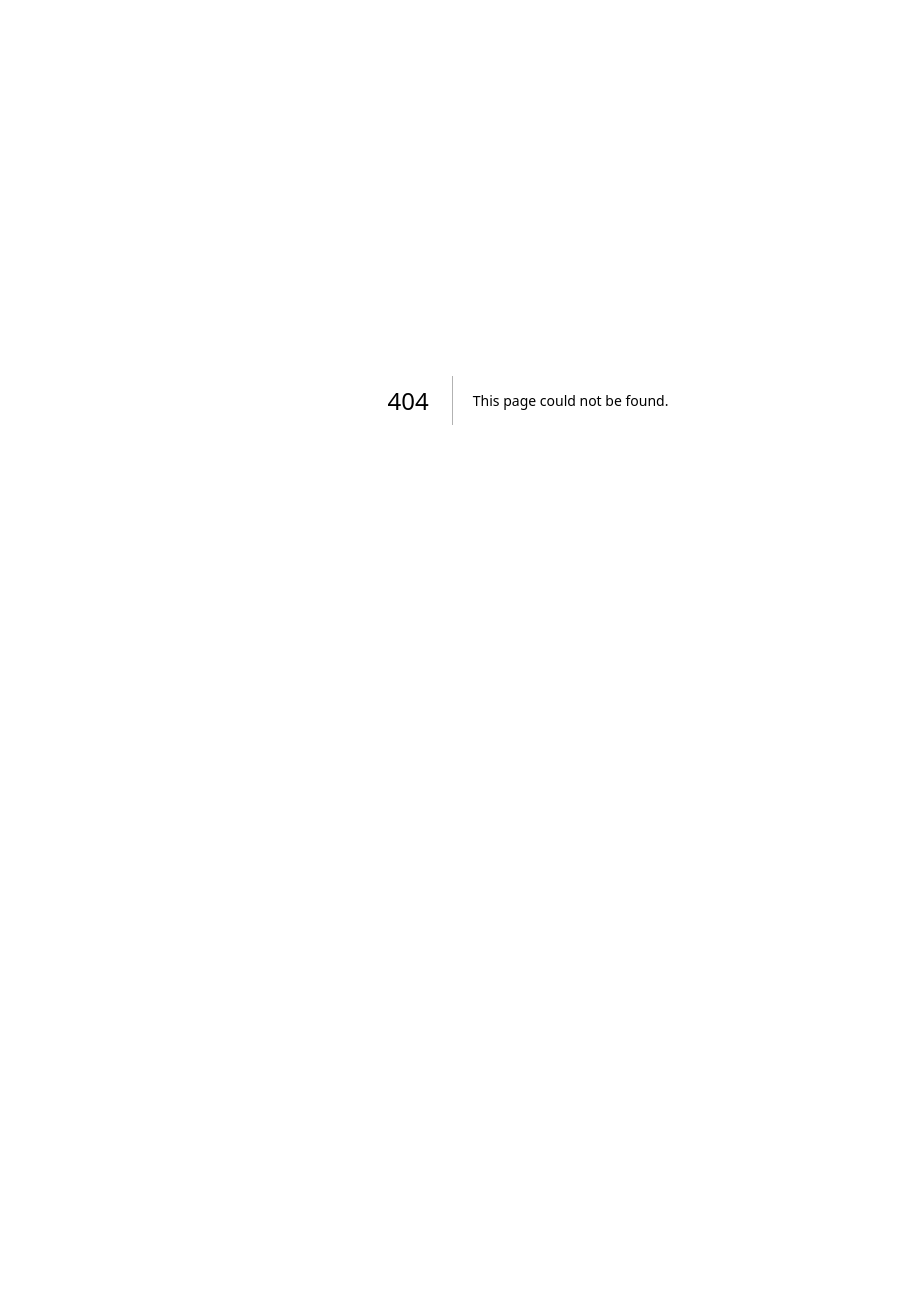
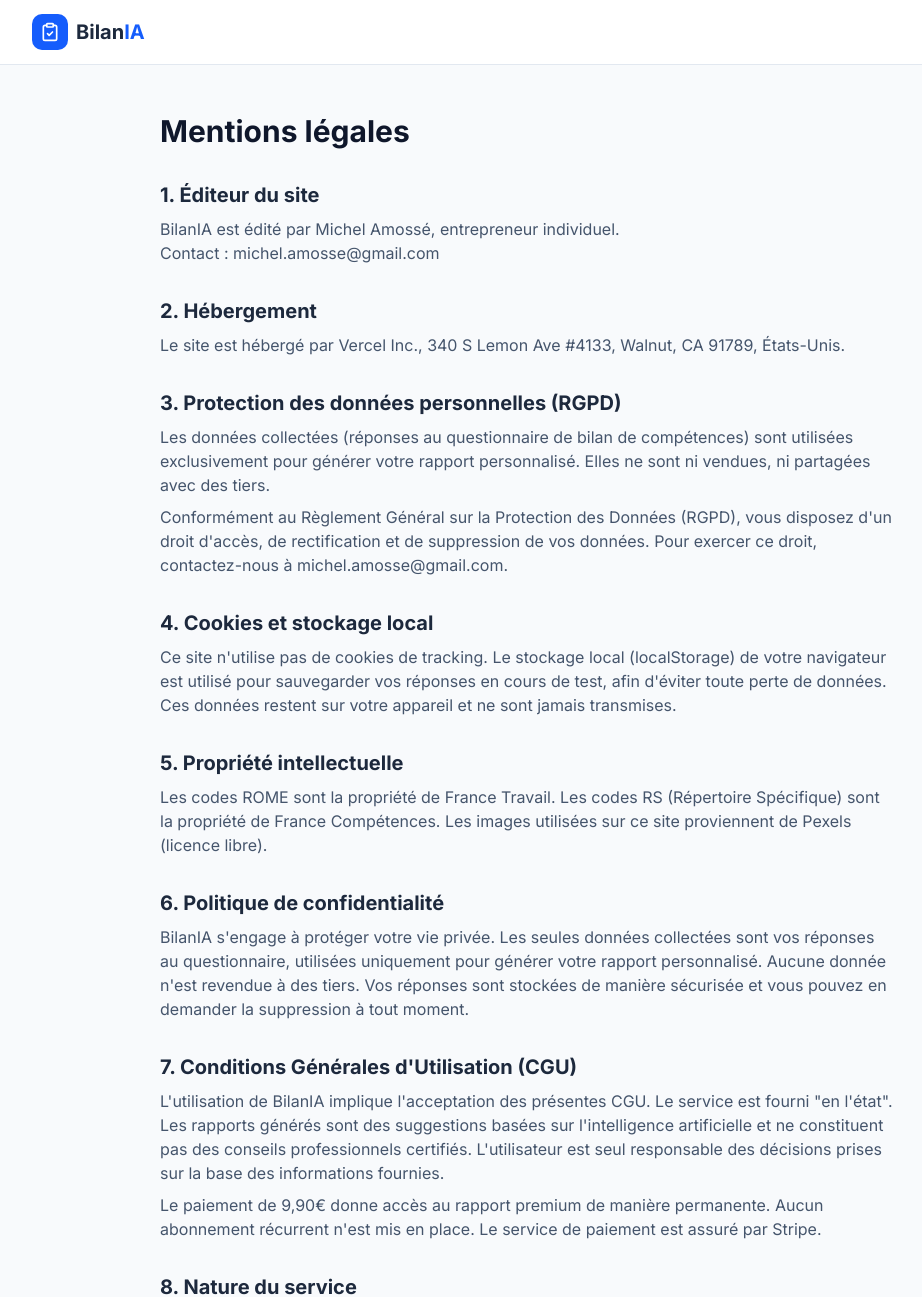
Before and after one commit to michelamosse-create/bilania, a Next.js app: page /mentions in a window 1280 px wide. Before the commit this address had no page. Shown: the top 1297 px of the page, without its empty margins (112-1034 px from the left). Before the commit the page ends 800 px from the top, so only its background shows below. Built offline with nearby package versions, Linux system fonts and the light colour scheme.

Commit message:
Add mentions legales, CGU, confidentiality pages

```diff
--- /dev/null
+++ b/app/mentions/page.tsx
@@ -0,0 +1,104 @@
+import Link from "next/link";
+import { ClipboardCheck } from "lucide-react";
+
+export default function MentionsPage() {
+  return (
+    <div className="min-h-screen bg-slate-50">
+      <header className="bg-white border-b border-slate-200">
+        <div className="max-w-5xl mx-auto px-4 h-16 flex items-center">
+          <Link href="/" className="flex items-center gap-2">
+            <div className="bg-blue-600 p-2 rounded-lg">
+              <ClipboardCheck className="w-5 h-5 text-white" />
+            </div>
+            <span className="font-bold text-xl text-slate-800">
+              Bilan<span className="text-blue-600">IA</span>
+            </span>
+          </Link>
+        </div>
+      </header>
+
+      <main className="max-w-3xl mx-auto px-4 py-12 space-y-8">
+        <h1 className="text-3xl font-bold text-slate-900">Mentions légales</h1>
+
+        <section>
+          <h2 className="text-xl font-bold text-slate-800 mb-2">1. Éditeur du site</h2>
+          <p className="text-slate-600">BilanIA est édité par Michel Amossé, entrepreneur individuel.</p>
+          <p className="text-slate-600">Contact : michel.amosse@gmail.com</p>
+        </section>
+
+        <section>
+          <h2 className="text-xl font-bold text-slate-800 mb-2">2. Hébergement</h2>
+          <p className="text-slate-600">
+            Le site est hébergé par Vercel Inc., 340 S Lemon Ave #4133, Walnut, CA 91789, États-Unis.
+          </p>
+        </section>
+
+        <section>
+          <h2 className="text-xl font-bold text-slate-800 mb-2">3. Protection des données personnelles (RGPD)</h2>
+          <p className="text-slate-600">
+            Les données collectées (réponses au questionnaire de bilan de compétences) sont utilisées exclusivement pour générer votre rapport personnalisé. Elles ne sont ni vendues, ni partagées avec des tiers.
+          </p>
+          <p className="text-slate-600 mt-2">
+            Conformément au Règlement Général sur la Protection des Données (RGPD), vous disposez d'un droit d'accès, de rectification et de suppression de vos données. Pour exercer ce droit, contactez-nous à michel.amosse@gmail.com.
+          </p>
+        </section>
+
+        <section>
+          <h2 className="text-xl font-bold text-slate-800 mb-2">4. Cookies et stockage local</h2>
+          <p className="text-slate-600">
+            Ce site n'utilise pas de cookies de tracking. Le stockage local (localStorage) de votre navigateur est utilisé pour sauvegarder vos réponses en cours de test, afin d'éviter toute perte de données. Ces données restent sur votre appareil et ne sont jamais transmises.
+          </p>
+        </section>
+
+        <section>
+          <h2 className="text-xl font-bold text-slate-800 mb-2">5. Propriété intellectuelle</h2>
+          <p className="text-slate-600">
+            Les codes ROME sont la propriété de France Travail. Les codes RS (Répertoire Spécifique) sont la propriété de France Compétences. Les images utilisées sur ce site proviennent de Pexels (licence libre).
+          </p>
+        </section>
+
+        <section id="confidentialite">
+          <h2 className="text-xl font-bold text-slate-800 mb-2">6. Politique de confidentialité</h2>
+          <p className="text-slate-600">
+            BilanIA s'engage à protéger votre vie privée. Les seules données collectées sont vos réponses au questionnaire, utilisées uniquement pour générer votre rapport personnalisé. Aucune donnée n'est revendue à des tiers. Vos réponses sont stockées de manière sécurisée et vous pouvez en demander la suppression à tout moment.
+          </p>
+        </section>
+
+        <section id="cgu">
+          <h2 className="text-xl font-bold text-slate-800 mb-2">7. Conditions Générales d'Utilisation (CGU)</h2>
+          <p className="text-slate-600">
+            L'utilisation de BilanIA implique l'acceptation des présentes CGU. Le service est fourni "en l'état". Les rapports générés sont des suggestions basées sur l'intelligence artificielle et ne constituent pas des conseils professionnels certifiés. L'utilisateur est seul responsable des décisions prises sur la base des informations fournies.
+          </p>
+          <p className="text-slate-600 mt-2">
+            Le paiement de 9,90€ donne accès au rapport premium de manière permanente. Aucun abonnement récurrent n'est mis en place. Le service de paiement est assuré par Stripe.
+          </p>
+        </section>
+
+        <section>
+          <h2 className="text-xl font-bold text-slate-800 mb-2">8. Nature du service</h2>
+          <p className="text-slate-600">
+            BilanIA est un outil d'auto-positionnement professionnel utilisant l'intelligence artificielle. Il ne constitue pas un bilan de compétences au sens légal du terme. Un bilan de compétences certifié doit être réalisé par un prestataire habilité.
+          </p>
+          <p className="text-slate-600 mt-2">
+            <a href="https://www.service-public.fr/particuliers/vosdroits/F3087" target="_blank" rel="noopener noreferrer" className="text-blue-600 underline hover:text-blue-800">
+              En savoir plus sur le bilan de compétences (Service-Public.fr)
+            </a>
+          </p>
+        </section>
+
+        <section>
+          <h2 className="text-xl font-bold text-slate-800 mb-2">7. Responsabilité</h2>
+          <p className="text-slate-600">
+            Les rapports générés par BilanIA sont produits par une intelligence artificielle. Bien que nous mettions en œuvre des mécanismes de validation, les résultats doivent être considérés comme des suggestions et non comme des conseils professionnels certifiés. L'utilisateur est invité à vérifier les informations avant toute prise de décision.
+          </p>
+        </section>
+
+        <div className="pt-8">
+          <Link href="/" className="text-blue-600 hover:text-blue-800 font-medium">
+            ← Retour à l'accueil
+          </Link>
+        </div>
+      </main>
+    </div>
+  );
+}
--- a/app/page.tsx
+++ b/app/page.tsx
@@ -633,9 +633,9 @@ export default function Home() {
           <div>
             <h4 className="font-bold text-white mb-4">Légal</h4>
             <ul className="space-y-2 text-sm">
-              <li><a href="#" className="hover:text-blue-400 transition-colors">Confidentialité</a></li>
-              <li><a href="#" className="hover:text-blue-400 transition-colors">CGU</a></li>
-              <li><a href="#" className="hover:text-blue-400 transition-colors">Mentions légales</a></li>
+              <li><Link href="/mentions#confidentialite" className="hover:text-blue-400 transition-colors">Confidentialité</Link></li>
+              <li><Link href="/mentions#cgu" className="hover:text-blue-400 transition-colors">CGU</Link></li>
+              <li><Link href="/mentions" className="hover:text-blue-400 transition-colors">Mentions légales</Link></li>
             </ul>
           </div>
         </div>
```
